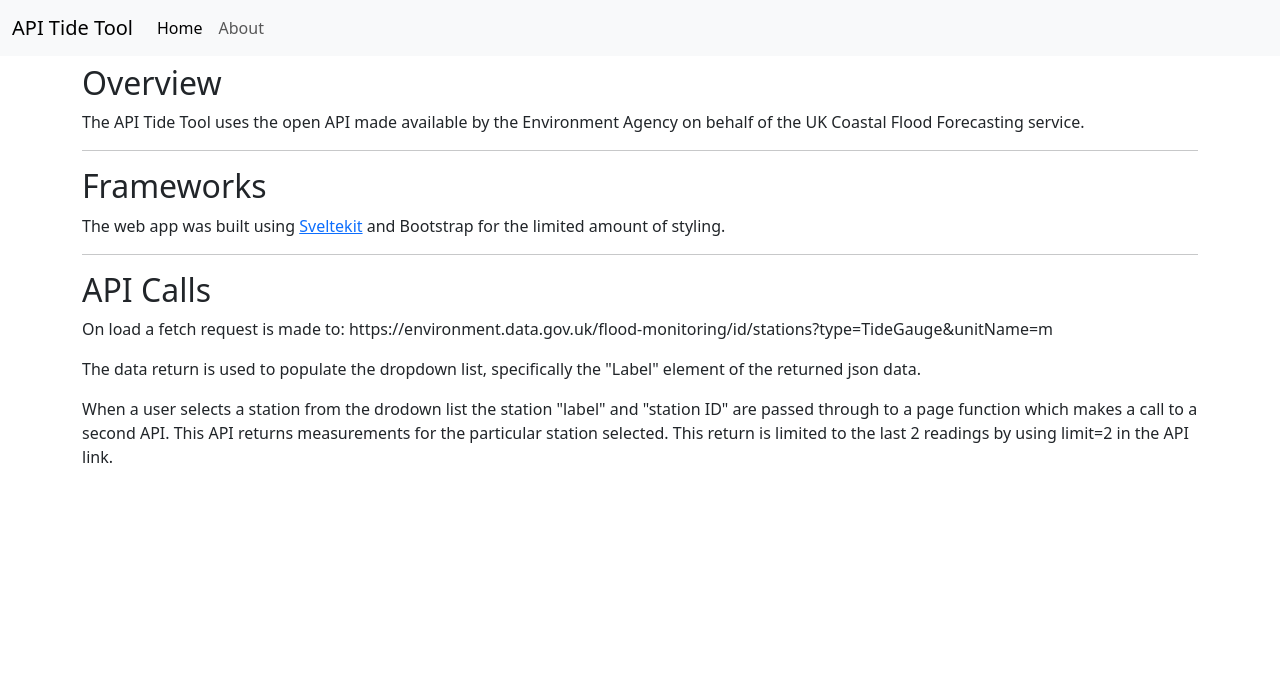
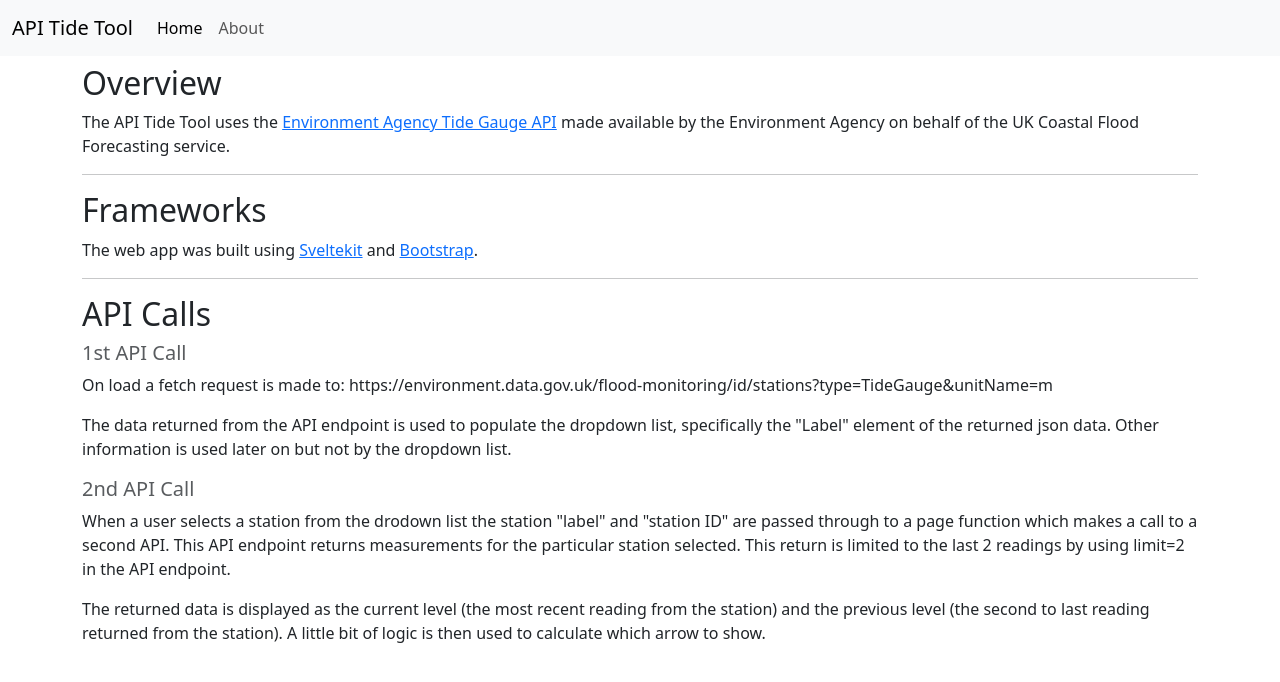
Before and after one commit to bottlemonk/sealevels, a SvelteKit app: page /about in a window 1280 px wide. Shown: the top 682 px of the page. Built offline with nearby package versions, Linux system fonts and the light colour scheme.

Commit message:
final update

```diff
--- a/package.json
+++ b/package.json
@@ -21,5 +21,9 @@
 		"svelte": "^3.54.0",
 		"vite": "^4.0.0"
 	},
-	"type": "module"
+	"type": "module",
+	"dependencies": {
+		"chart.js": "^4.2.1",
+		"svelte-chartjs": "^3.1.2"
+	}
 }
--- a/src/app.html
+++ b/src/app.html
@@ -1,6 +1,7 @@
 <!DOCTYPE html>
 <html lang="en">
 	<head>
+		<title>API Tide Tool</title>
 		<meta charset="utf-8" />
 		<link rel="icon" href="%sveltekit.assets%/favicon.png" />
 		<meta name="viewport" content="width=device-width, initial-scale=1">
--- a/src/components/MeasuresCard.svelte
+++ b/src/components/MeasuresCard.svelte
@@ -3,7 +3,7 @@
     export let stationID;
 
     const getReadings = async () => {
-        const res = await fetch("http://environment.data.gov.uk/flood-monitoring/id/stations/" + stationID + "/readings?_sorted&_limit=50");
+        const res = await fetch("http://environment.data.gov.uk/flood-monitoring/id/stations/" + stationID + "/readings?_sorted&_limit=100");
         const data = await res.json();
         return data;
     }
--- a/src/routes/+page.js
+++ b/src/routes/+page.js
@@ -1,4 +1,5 @@
 /** @type {import('./$types').PageLoad} */
+
 export async function load({ fetch }) {
     const url1 = "https://environment.data.gov.uk/flood-monitoring/id/stations?type=TideGauge&unitName=m";
     const res = await fetch(url1);
--- a/src/routes/about/+page.svelte
+++ b/src/routes/about/+page.svelte
@@ -1,15 +1,23 @@
 <div class="container pt-2">
     <h2>Overview</h2>
-    <p>The API Tide Tool uses the open API made available by the Environment Agency on behalf of the UK Coastal Flood Forecasting service. </p>
+    <p>The API Tide Tool uses the <a href="https://environment.data.gov.uk/flood-monitoring/doc/tidegauge">Environment Agency Tide Gauge API</a> made available by the Environment Agency on behalf of the UK Coastal Flood Forecasting service. </p>
     <hr>
     <h2>Frameworks</h2>
-    <p>The web app was built using <a href="https://svelte.dev/">Sveltekit</a> and Bootstrap for the limited amount of styling.</p>
+    <p>The web app was built using <a href="https://svelte.dev/">Sveltekit</a> and <a href="https://getbootstrap.com">Bootstrap</a>.</p>
     <hr>
     <h2>API Calls</h2>
-    <p>On load a fetch request is made to: https://environment.data.gov.uk/flood-monitoring/id/stations?type=TideGauge&unitName=m </p>
-    <p>The data return is used to populate the dropdown list, specifically the "Label" element of the returned json data. </p>
-    <p>When a user selects a station from the drodown list the station "label" and "station ID" are passed through to a page function
-    which makes a call to a second API. This API returns measurements for the particular station selected. This return is limited to the last 2 readings
-    by using limit=2 in the API link.</p>
+    <h5 class="text-muted">1st API Call</h5>
+        <p>On load a fetch request is made to: https://environment.data.gov.uk/flood-monitoring/id/stations?type=TideGauge&unitName=m </p>
+        <p>The data returned from the API endpoint is used to populate the dropdown list, specifically the "Label" element of
+        the returned json data. Other information is used later on but not by the dropdown list.</p>
+
+    <h5 class="text-muted">2nd API Call</h5>
+
+        <p>When a user selects a station from the drodown list the station "label" and "station ID" are passed through to a page function
+        which makes a call to a second API. This API endpoint returns measurements for the particular station selected. This return is limited to
+        the last 2 readings by using limit=2 in the API endpoint.</p>
+
+        <p>The returned data is displayed as the current level (the most recent reading from the station) and the previous level (the second to last reading
+            returned from the station). A little bit of logic is then used to calculate which arrow to show.</p>
 
 </div>
```
Also changed, not shown: src/routes/+page.svelte (+24 -10 lines), 1 other file (tests, documents, lock files or other folders).
